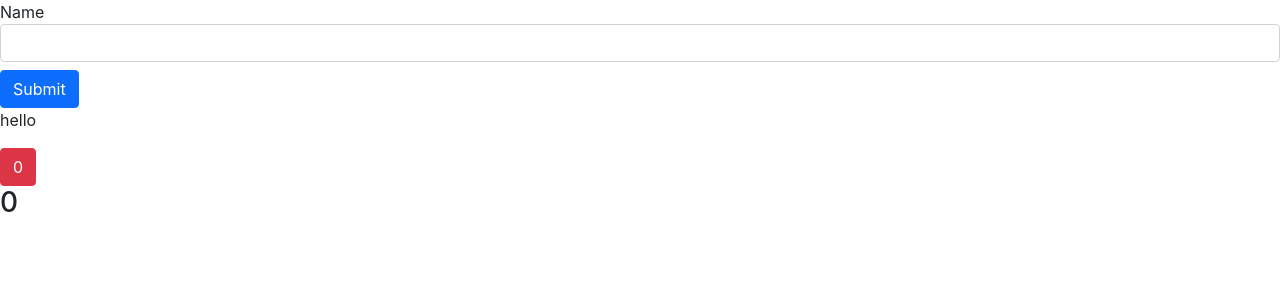
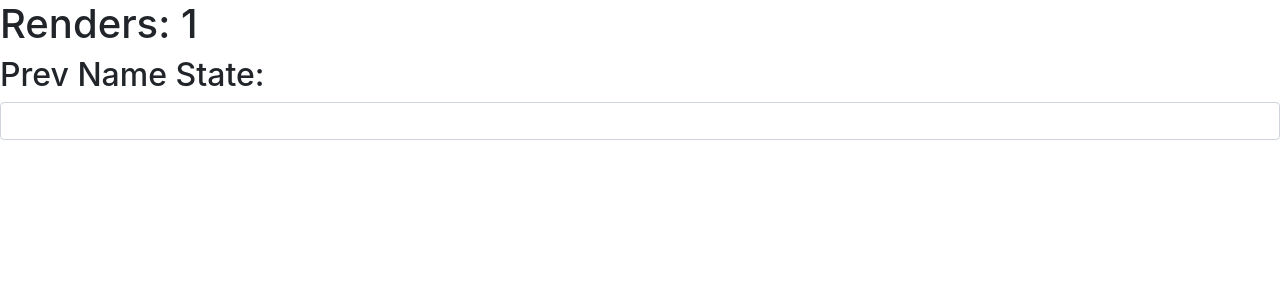
Before and after one commit to RayKilburg/advanced-react-hooks, a React (Create React App) app: page / in a window 1280 px wide. Shown: the top 300 px of the page. Built offline with nearby package versions, Linux system fonts and the light colour scheme.

Commit message:
useRefExample2

```diff
--- a/src/App.js
+++ b/src/App.js
@@ -1,11 +1,11 @@
 import UseRefExample from './components/UseRefExample';
 import Counter from './components/Counter';
+import UseRefExample2 from './components/UseRefExample2';
 
 function App() {
   return (
     <div className="App">
-      <UseRefExample />
-      <Counter />
+      <UseRefExample2 />
     </div>
   );
 }
--- /dev/null
+++ b/src/components/UseRefExample2.jsx
@@ -0,0 +1,28 @@
+import { useState, useEffect, useRef } from 'react'
+
+function UseRefExample2() {
+
+    const [name, setName] = useState('')
+
+    const renders = useRef(1)
+    const prevName = useRef('')
+
+    useEffect(() => {
+        renders.current = renders.current + 1
+        prevName.current = name
+    }, [name])
+
+    return (
+        <div>
+            <h1>Renders: {renders.current}</h1>
+            <h2>Prev Name State: {prevName.current}</h2>
+            <input
+            type="text"
+            className='form-control mb-3'
+            value={name}
+            onChange={(e) => setName(e.target.value)} />
+        </div>
+    )
+}
+
+export default UseRefExample2
```
